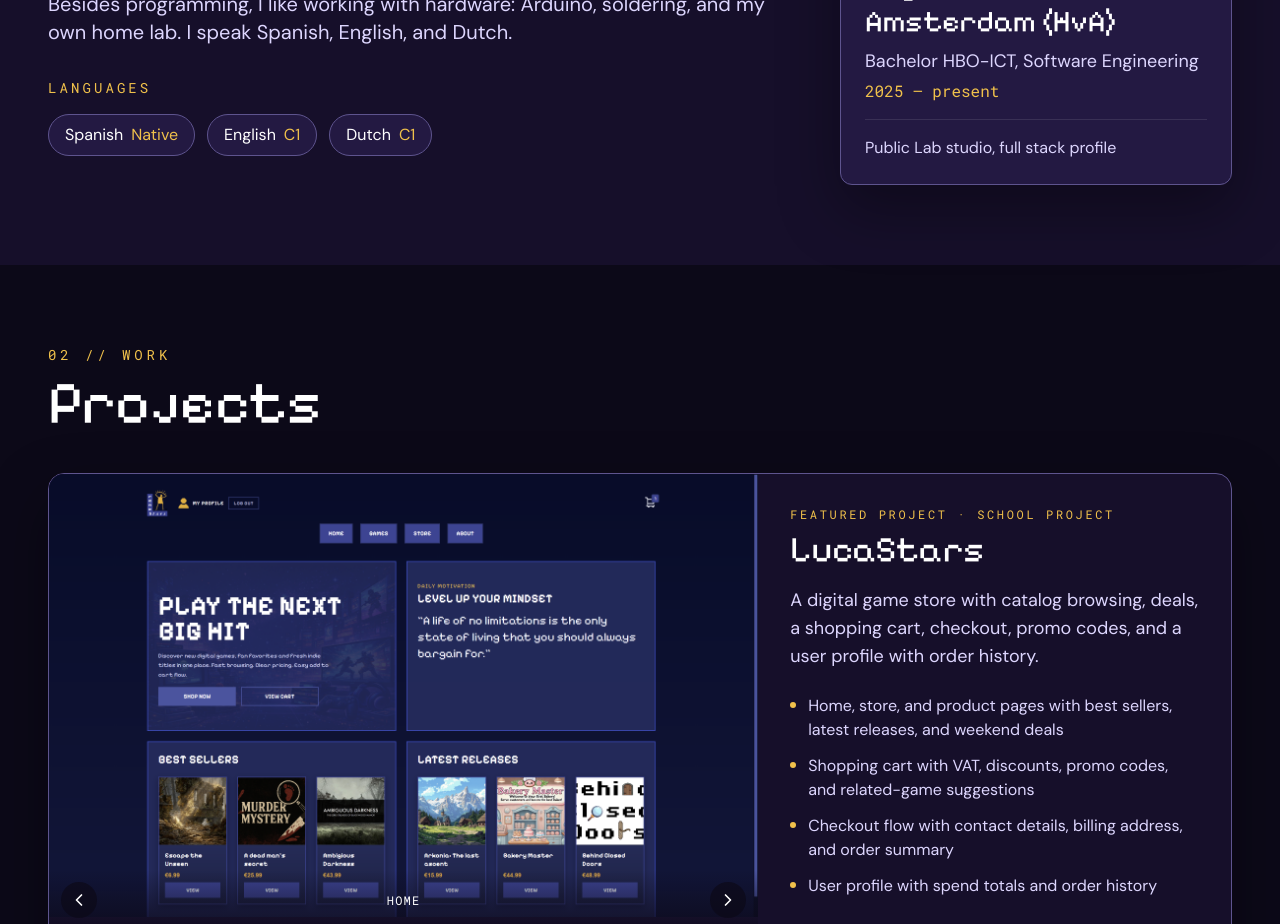
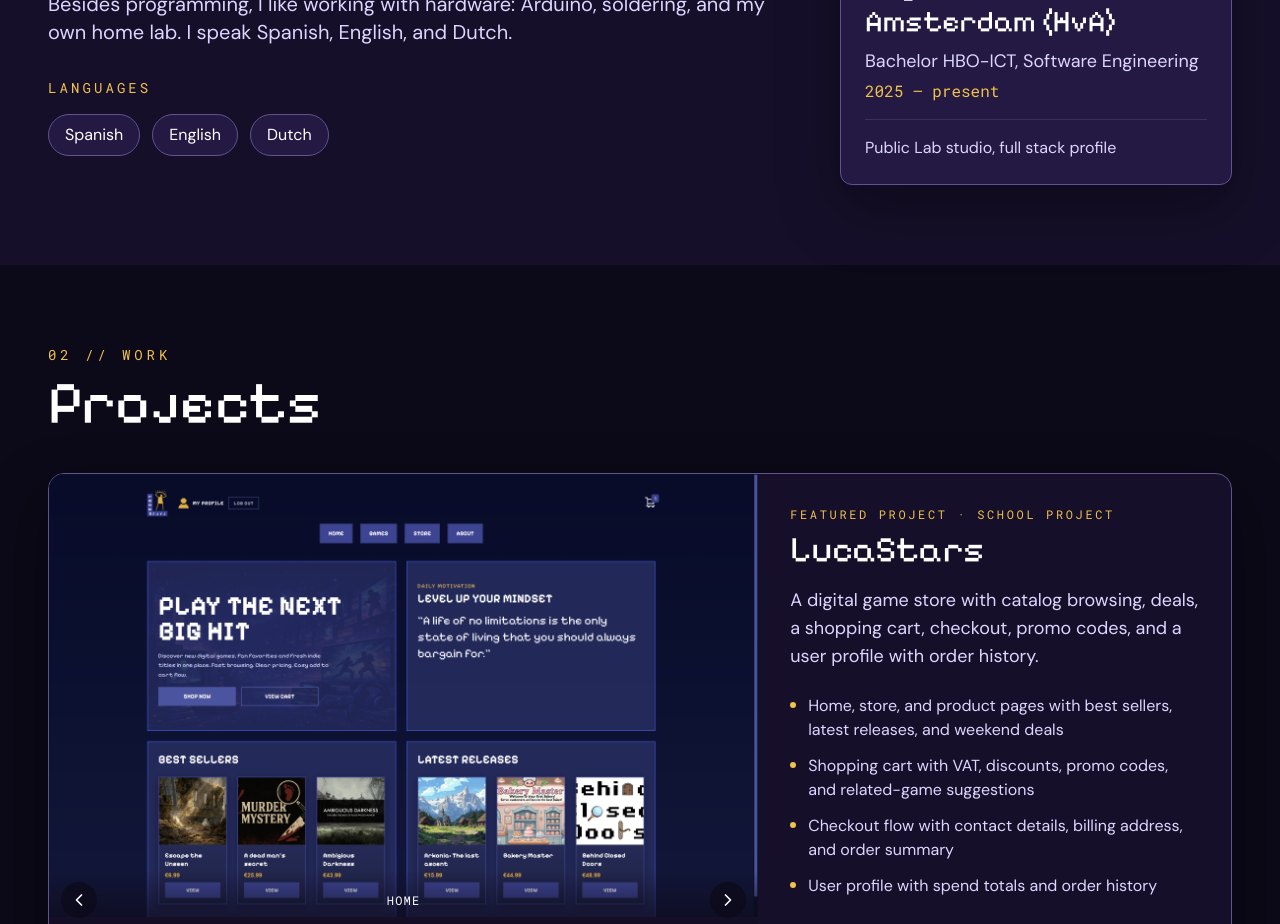
Before and after one commit to flaviofersu-pixel/FlavioPortfolio, a React (Vite) app in the folder my-portfolio/: page / in a window 1280 px wide. Shown: the part 1080-2004 px from the top of the page. Built offline with nearby package versions, Linux system fonts and the light colour scheme.

Commit message:
refactor: remove level property from language

```diff
--- a/my-portfolio/src/components/sections/About.jsx
+++ b/my-portfolio/src/components/sections/About.jsx
@@ -21,7 +21,6 @@ export function About() {
                     className="rounded-full border border-grape-700 bg-grape-900 px-4 py-2 text-sm text-white lg:text-base"
                   >
                     {language.name}
-                    <span className="ml-2 text-gold">{language.level}</span>
                   </li>
                 ))}
               </ul>
--- a/my-portfolio/src/data/content.js
+++ b/my-portfolio/src/data/content.js
@@ -52,9 +52,9 @@ export const skillGroups = [
 ];
 
 export const languages = [
-  { name: "Spanish", level: "Native" },
-  { name: "English", level: "C1" },
-  { name: "Dutch", level: "C1" },
+  { name: "Spanish" },
+  { name: "English" },
+  { name: "Dutch" },
 ];
 
 export const lucastarsImages = [
```
